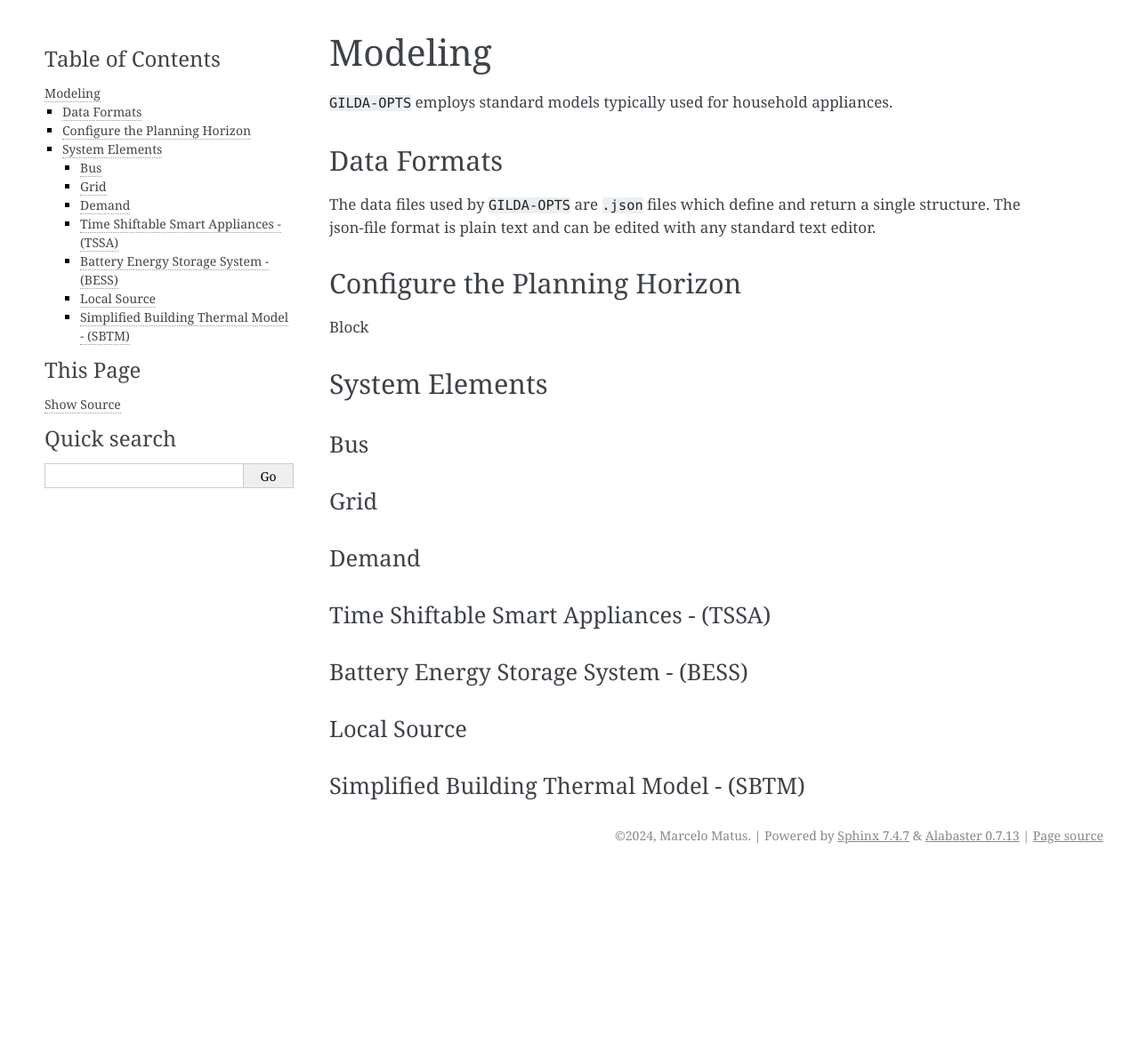
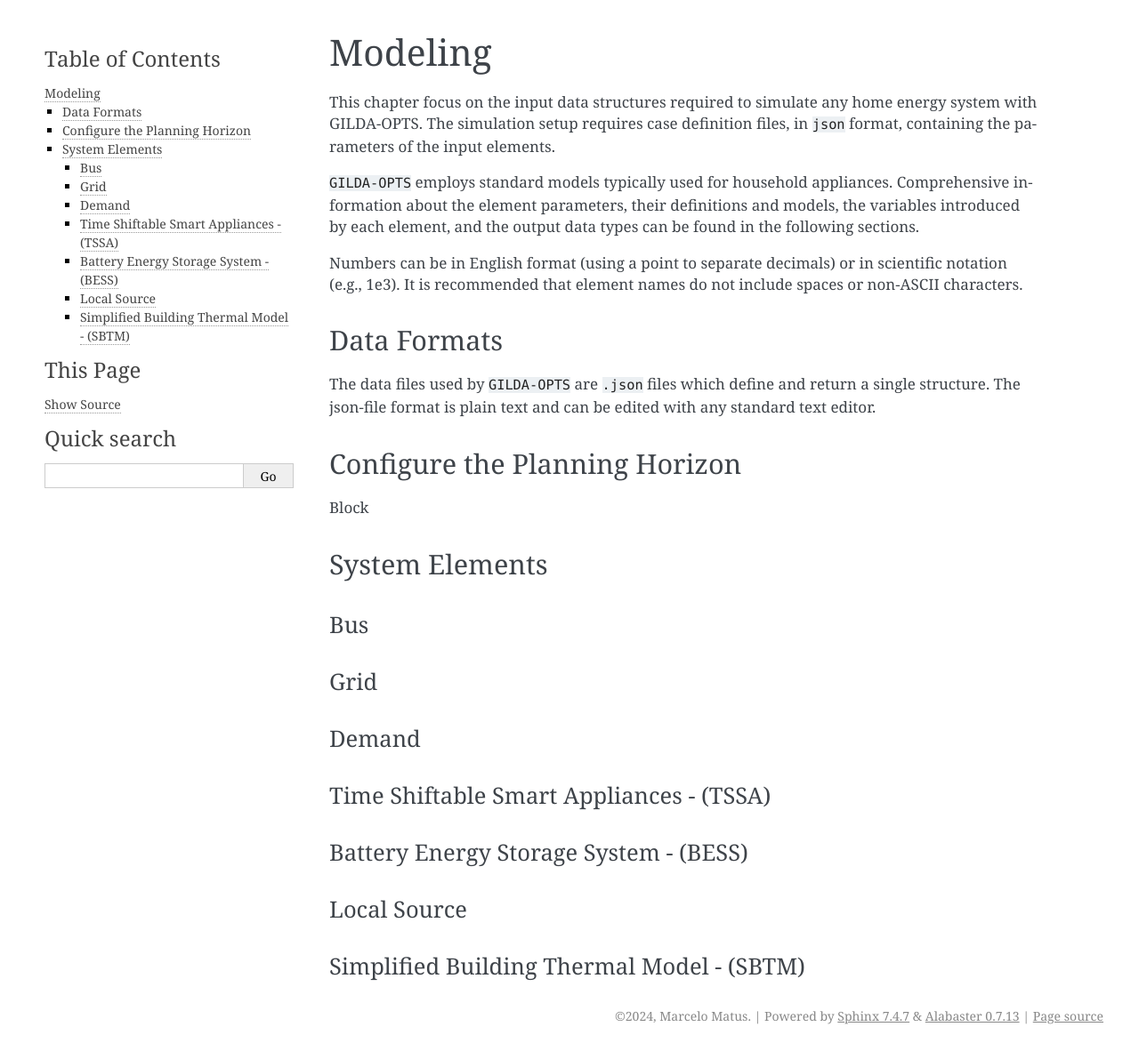
Before and after one commit to marcelomatus/gilda-opts, a Sphinx documentation site: the page built from docs/Modeling.rst, in a window 1280 px wide. Shown: the whole page at 89% size. Built offline with Sphinx 7.4.7, drawn with Linux system fonts in a browser that asks for light colours; pages that are not in the unit, such as notebooks, are missing from menus; before the commit the page ends 979 px from its top, so only the background shows below that.

Commit message:
Update Modeling.rst

```diff
--- a/docs/Modeling.rst
+++ b/docs/Modeling.rst
@@ -3,8 +3,11 @@
 *********
 Modeling
 *********
+This chapter focus on the input data structures required to simulate any home energy system with GILDA-OPTS. The simulation setup requires case definition files, in ``json`` format, containing the parameters of the input elements.
 
-``GILDA-OPTS`` employs standard models typically used for household appliances.
+``GILDA-OPTS`` employs standard models typically used for household appliances. Comprehensive information about the element parameters, their definitions and models, the variables introduced by each element, and the output data types can be found in the following sections.
+
+Numbers can be in English format (using a point to separate decimals) or in scientific notation (e.g., 1e3). It is recommended that element names do not include spaces or non-ASCII characters.
 
 ============
 Data Formats
```
